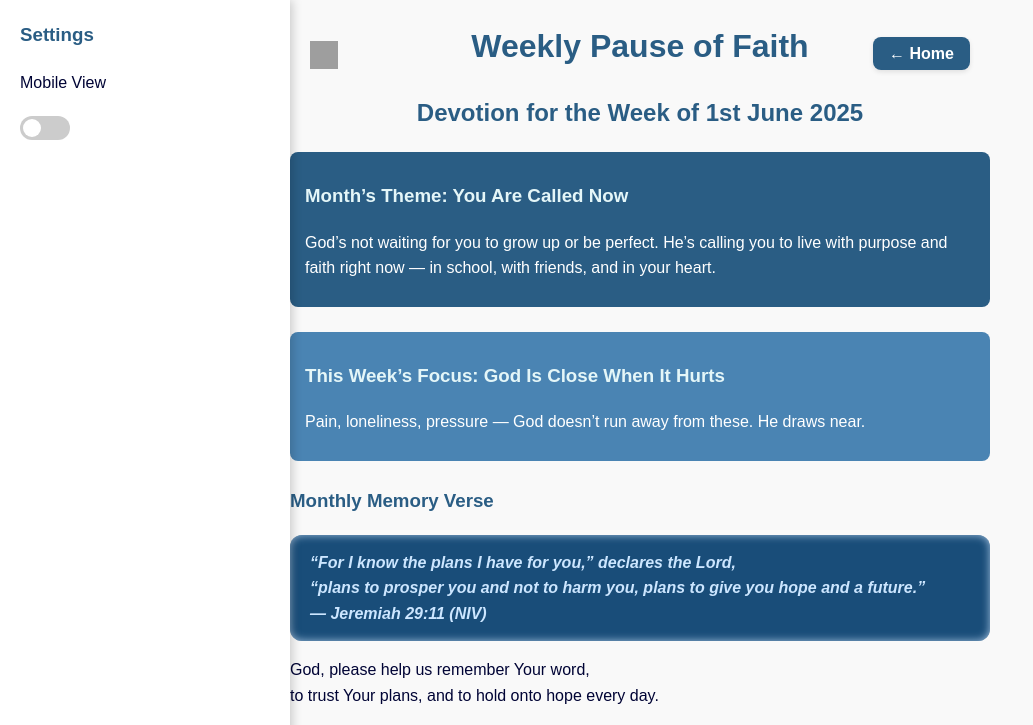
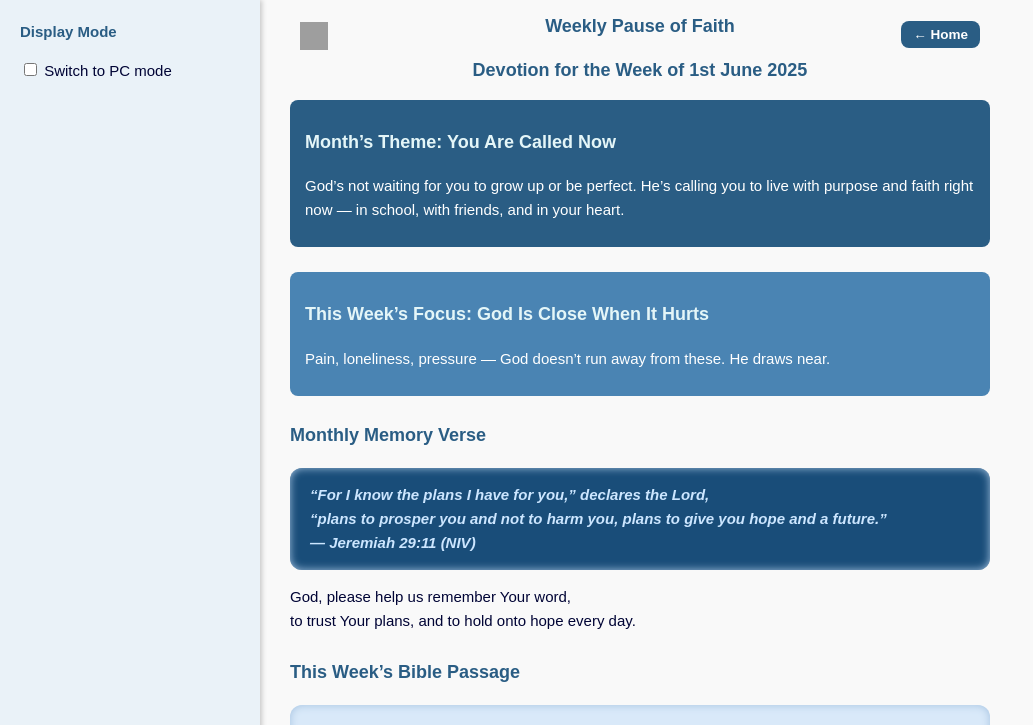
Before and after one commit to jonahebrahim/Weekly_Pause_of_Faith-Teenage_Devotions, a plain HTML site: page devotion01-06-25.html in a window 1280 px wide. Both pictures are taken after a click on the element 324 px from the left and 59 px from the top of the page. Shown: the top 725 px of the page, without its empty margins (0-1033 px from the left). Drawn offline with Linux system fonts and the light colour scheme; grey boxes are pictures that could not be loaded.

Commit message:
Update devotion01-06-25.html

```diff
--- a/devotion01-06-25.html
+++ b/devotion01-06-25.html
@@ -2,22 +2,25 @@
 <html lang="en">
 <head>
   <meta charset="UTF-8" />
-  <meta name="viewport" content="width=device-width, initial-scale=1" />
+  <meta name="viewport" content="width=device-width, initial-scale=1.0" />
   <title>Weekly Pause of Faith - Devotion 01 June 2025</title>
   <style>
     body {
       font-family: Arial, sans-serif;
       background: #f9f9f9;
       color: #000435;
-      margin: 20px auto;
+      margin: 10px;
       max-width: 700px;
+      margin-left: auto;
+      margin-right: auto;
       line-height: 1.6;
       position: relative;
-      transition: font-size 0.3s, line-height 0.3s;
+      font-size: 15px;
     }
 
     h1, h2, h3 {
       color: #2a5d84;
+      font-size: 1.2em;
     }
 
     .theme {
@@ -71,31 +74,32 @@
 
     .top-button {
       position: absolute;
-      top: 20px;
-      right: 20px;
+      top: 10px;
+      right: 10px;
+      z-index: 1001;
     }
 
     .top-button a {
       background-color: #2a5d84;
       color: white;
-      padding: 8px 16px;
+      padding: 6px 12px;
       border-radius: 8px;
       text-decoration: none;
       font-weight: bold;
-      box-shadow: 0 2px 5px rgba(0,0,0,0.1);
+      font-size: 0.9em;
     }
 
     .top-button a:hover {
       background-color: #1a4465;
     }
 
-    /* Settings icon */
+    /* Settings button */
     .settings-button {
       position: absolute;
-      top: 20px;
-      left: 20px;
+      top: 10px;
+      left: 10px;
+      z-index: 1001;
       cursor: pointer;
-      z-index: 1001;
     }
 
     .settings-button img {
@@ -103,106 +107,75 @@
       height: 28px;
     }
 
-    /* Side menu */
-    .side-menu {
+    /* Settings menu */
+    .settings-menu {
       position: fixed;
       top: 0;
       left: -250px;
-      width: 250px;
+      width: 220px;
       height: 100%;
-      background-color: #ffffff;
-      box-shadow: 2px 0 10px rgba(0,0,0,0.2);
+      background-color: #eaf2f8;
+      box-shadow: 2px 0 5px rgba(0,0,0,0.2);
       padding: 20px;
       transition: left 0.3s ease;
       z-index: 1000;
     }
 
-    .side-menu.open {
+    .settings-menu.active {
       left: 0;
     }
 
-    .side-menu h3 {
+    .settings-menu h3 {
       margin-top: 0;
+      font-size: 1em;
     }
 
-    .side-menu label {
-      display: block;
-      margin-top: 20px;
+    .toggle {
+      margin-top: 15px;
     }
 
-    /* Toggle switch style */
-    .switch {
-      position: relative;
-      display: inline-block;
-      width: 50px;
-      height: 24px;
+    footer {
+      text-align: center;
+      margin-top: 40px;
+      color: #888;
+      font-size: 0.9em;
     }
 
-    .switch input {
-      opacity: 0;
-      width: 0;
-      height: 0;
-    }
+    @media (max-width: 500px) {
+      body {
+        font-size: 14px;
+        margin: 8px;
+      }
 
-    .slider {
-      position: absolute;
-      cursor: pointer;
-      top: 0;
-      left: 0;
-      right: 0;
-      bottom: 0;
-      background-color: #ccc;
-      transition: 0.3s;
-      border-radius: 24px;
-    }
+      h1, h2, h3 {
+        font-size: 1.1em;
+      }
 
-    .slider:before {
-      position: absolute;
-      content: "";
-      height: 18px;
-      width: 18px;
-      left: 3px;
-      bottom: 3px;
-      background-color: white;
-      transition: 0.3s;
-      border-radius: 50%;
-    }
-
-    input:checked + .slider {
-      background-color: #2a5d84;
-    }
-
-    input:checked + .slider:before {
-      transform: translateX(26px);
-    }
-
-    /* Mobile view styles */
-    .mobile-view {
-      font-size: 14px;
-      line-height: 1.4;
-      padding: 10px;
+      .verse-box, .question-box {
+        padding: 12px 14px;
+      }
     }
   </style>
 </head>
 <body>
 
-  <!-- Settings Icon -->
-  <div class="settings-button" onclick="toggleMenu()">
+  <!-- Settings Button -->
+  <div class="settings-button" onclick="toggleSettings()">
     <img src="https://cdn.creazilla.com/icons/3235326/grey-settings-icon-lg.png" alt="Settings">
   </div>
 
-  <!-- Slide-in Settings Menu -->
-  <div class="side-menu" id="settingsMenu">
-    <h3>Settings</h3>
-    <label>
-      Mobile View
-      <label class="switch">
-        <input type="checkbox" id="viewToggle" onchange="toggleView()">
-        <span class="slider"></span>
+  <!-- Settings Menu -->
+  <div id="settingsMenu" class="settings-menu">
+    <h3>Display Mode</h3>
+    <div class="toggle">
+      <label>
+        <input type="checkbox" id="modeToggle" onchange="toggleMode()" />
+        Switch to PC mode
       </label>
-    </label>
+    </div>
   </div>
 
+  <!-- Home Button -->
   <div class="top-button">
     <a href="index.html">← Home</a>
   </div>
@@ -248,6 +221,7 @@
   <div class="section">
     <h3>Devotion</h3>
     <p>This week’s passage reminds us that being a follower of God doesn’t mean life will be easy or free from troubles...</p>
+    <!-- (Keep the rest of your devotion paragraphs here) -->
   </div>
 
   <div class="section question-box">
@@ -274,19 +248,27 @@
     <p>God, thank You that You hear me and are close when I’m hurting. Help me trust Your plans and find peace even in hard times. Amen.</p>
   </div>
 
-  <footer style="text-align: center; margin-top: 40px; color: #888;">
+  <footer>
     &copy; 2025 Weekly Pause of Faith. All rights reserved.
   </footer>
 
   <script>
-    function toggleMenu() {
-      const menu = document.getElementById('settingsMenu');
-      menu.classList.toggle('open');
+    function toggleSettings() {
+      const menu = document.getElementById("settingsMenu");
+      menu.classList.toggle("active");
     }
 
-    function toggleView() {
-      document.body.classList.toggle('mobile-view');
+    function toggleMode() {
+      const checkbox = document.getElementById("modeToggle");
+      if (checkbox.checked) {
+        document.body.style.maxWidth = "100%";
+        document.body.style.fontSize = "16px";
+      } else {
+        document.body.style.maxWidth = "700px";
+        document.body.style.fontSize = "15px";
+      }
     }
   </script>
+
 </body>
 </html>
```
